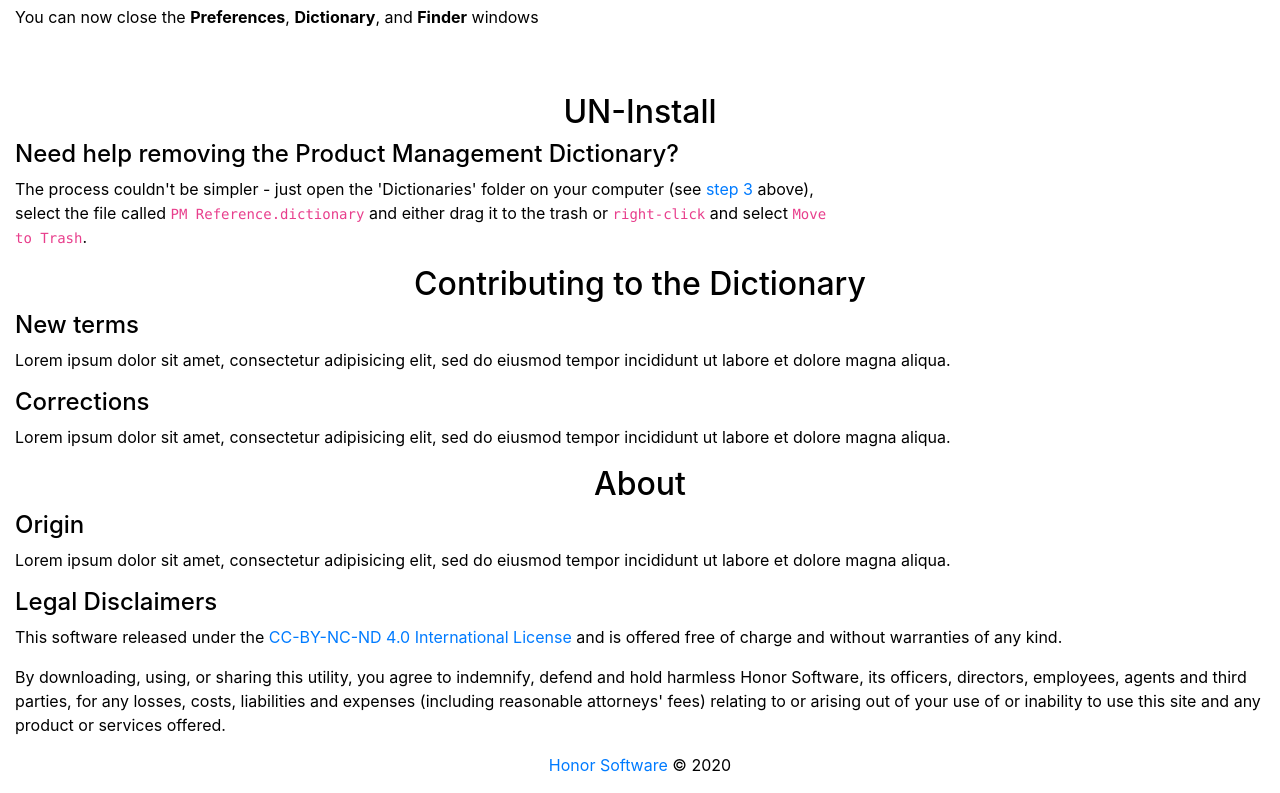
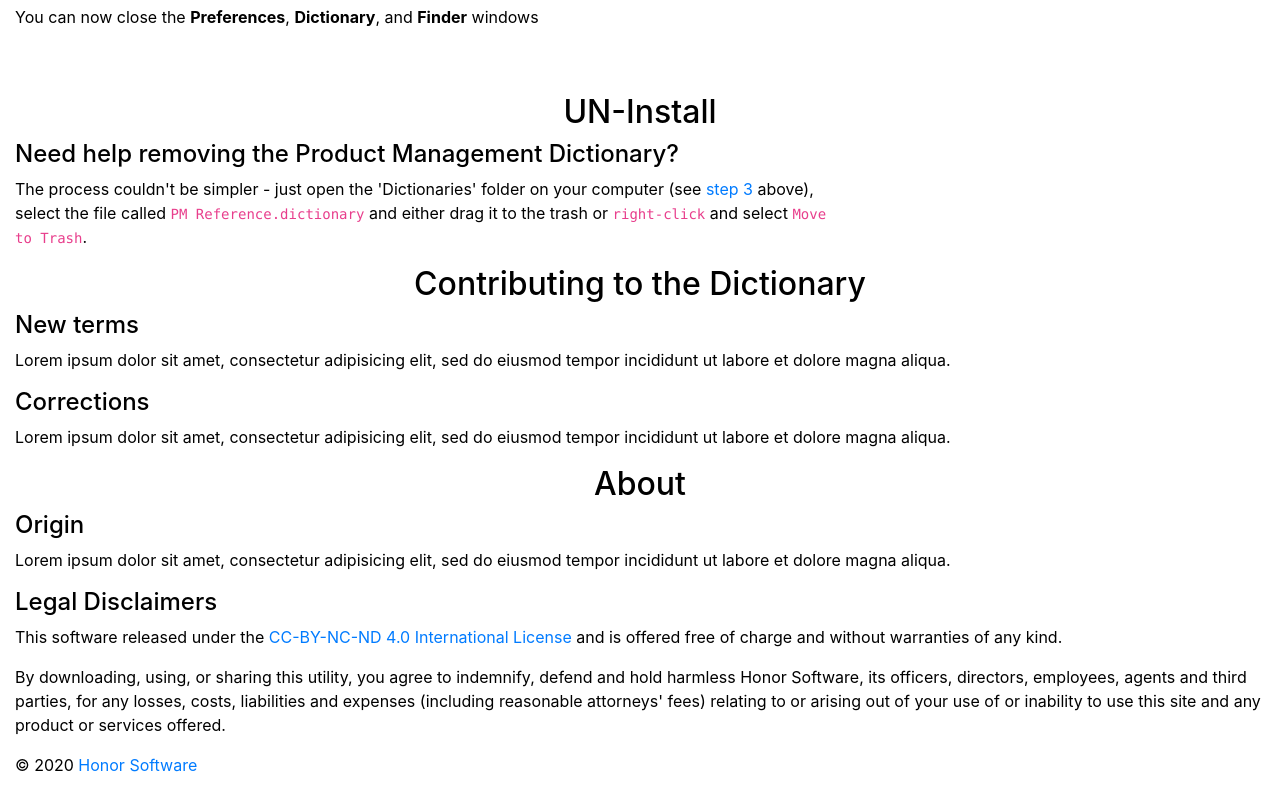
Before and after one commit to pmdictionary/pmdictionary.github.io, a plain HTML site: page index.html in a window 1280 px wide. Shown: the part 3711-4504 px from the top of the page. Drawn offline with nearby package versions, Linux system fonts and the light colour scheme.

Commit message:
improved copyright layout

```diff
--- a/index.html
+++ b/index.html
@@ -40,8 +40,6 @@ nav a:hover {color:var(--brand);text-decoration:none;}
 #download .img {background:url(images/download.svg) 90% center no-repeat;background-size:200px;position:absolute;top:0;right:0;bottom:0;}
 @media (min-width:768px){#download .img {background-position:center;position:static;}}
 #apple-logo {margin-right:.65rem;}
-
-footer {text-align:center;}
 
 @media (prefers-color-scheme:dark){
 /*DARK MODE STYLES*/
@@ -138,9 +136,9 @@ footer {text-align:center;}
 			<p>By downloading, using, or sharing this utility, you agree to indemnify, defend and hold harmless Honor Software, its officers, directors, employees, agents and third parties, for any losses, costs, liabilities and expenses (including reasonable attorneys' fees) relating to or arising out of your use of or inability to use this site and any product or services offered.</p>
 		</div>
 	</section>
-	<footer class="row justify-content-center">
-		<div class="col-11">
-		<p><a href="http://honor.software" target="_blank">Honor Software</a> &copy; <span id="copyright-year">2020</span></p>
+	<footer class="row">
+		<div class="col-12">
+		<p>&copy; <span id="copyright-year">2020</span> <a href="http://honor.software" target="_blank">Honor Software</a></p>
 	</footer>
 <script type="text/javascript">
 var latestRelease = 'v1.1';
```
